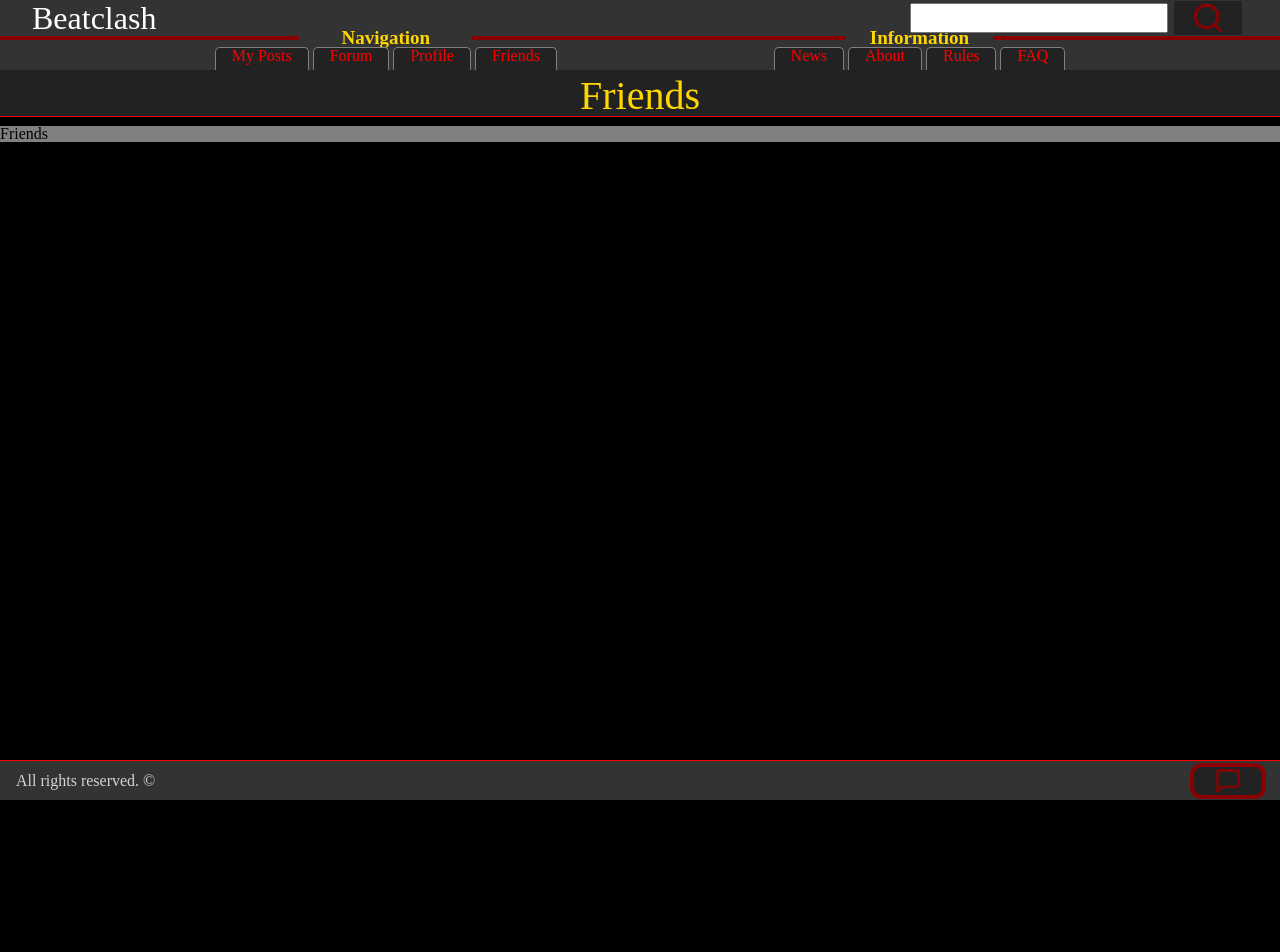
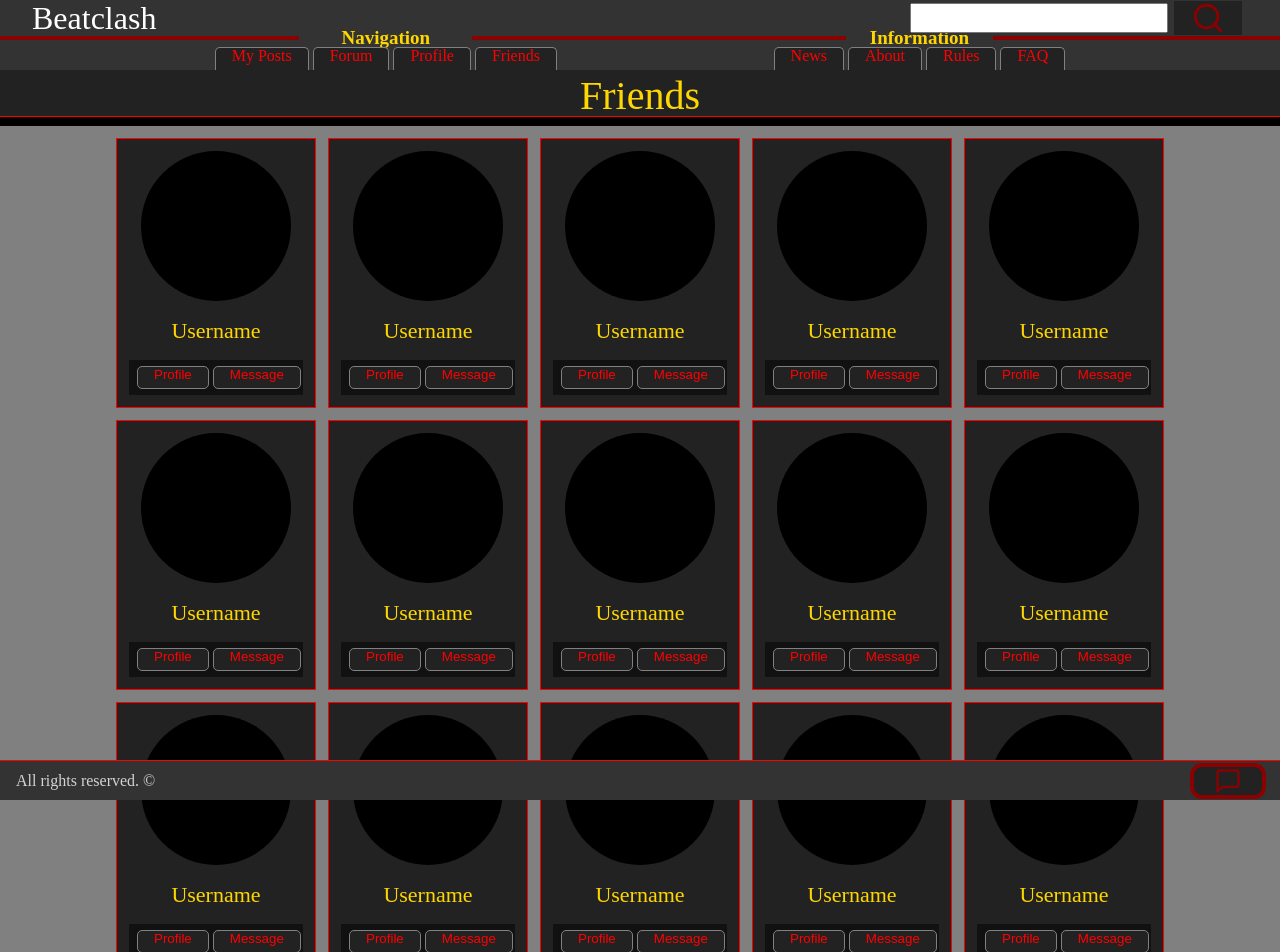
Before and after one commit to K413N/Beatclash, a React (Create React App) app in the folder client/: page /friends in a window 1280 px wide. Shown: the top 952 px of the page. Before the commit the page ends 800 px from the top, so only its background shows below. Built offline with nearby package versions, Linux system fonts and the light colour scheme.

Commit message:
friends list added

```diff
--- a/client/src/Components/Board.js
+++ b/client/src/Components/Board.js
@@ -59,7 +59,7 @@ display: flex;
 flex-direction: column;
 justify-content: center;
 align-items: center;
-background-color: #333;
+background-color: #111;
 height: 200px;
 width: 100%;
 padding: 6px;
--- a/client/src/Components/Friend.js
+++ b/client/src/Components/Friend.js
@@ -1,21 +1,75 @@
 import styled from "styled-components";
-import { Context } from "./Components/Context";
 import { useContext } from "react";
 
 const Friend = () => {
     return(
         <Wrapper>
-        <div>Friend</div>
+            <ProfileImage />
+        <FName>Username</FName>
+        <ButtonWrapper>
+            <TabButton>Profile</TabButton>
+            <TabButton>Message</TabButton>
+        </ButtonWrapper>
         </Wrapper>
     )
 }
 
 export default Friend;
 
+
+
+const TabButton = styled.button`
+margin: 0 2px 0 2px;
+padding: 0 16px 6px 16px;
+height: 100%;
+width: 100%;
+text-decoration: none;
+background-color: #222;
+color: red;
+border-radius: 5px;
+border-width: 1px;
+border-style: solid;
+border-color: gray;
+
+&&:hover {
+    background-color: #333;
+    color: gold;
+}
+`
+
+const ButtonWrapper = styled.div`
+display: flex;
+flex-direction: row;
+justify-content: space-evenly;
+background-color: #111;
+width: 100%;
+padding: 6px;
+`
+
+const FName = styled.div`
+color: gold;
+font-size: 22px;
+padding: 16px;
+`
+
+const ProfileImage = styled.div`
+width: 150px;
+height: 150px;
+border-radius: 50%;
+background-color: black;
+`
+
 const Wrapper = styled.div`
-margin-top: 126px;
-background-color: gray;
-position: relative;
-width: 100%;
-height: 100%;
+margin: 6px;
+display: flex;
+flex-direction: column;
+justify-content: space-between;
+align-items: center;
+width: 200px;
+height: 270px;
+background-color: #222;
+border-style: solid;
+border-width: 1px;
+border-color: red;
+padding: 12px;
 `
--- a/client/src/Forum.js
+++ b/client/src/Forum.js
@@ -9,13 +9,7 @@ const Forum = () => {
     return(
         <Wrapper chat={chat}>
             <InnerWrapper>
-                <Board />
-                <Board />
-                <Board />
-                <Board />
-                <Board />
-                <Board />
-                <Board />
+                <PHText>Create a list of drop down menues revealing board components here</PHText>
             </InnerWrapper>
             <BottomPad />
         </Wrapper>
@@ -23,6 +17,9 @@ const Forum = () => {
 }
 
 export default Forum;
+const PHText = styled.div`
+color:white;
+`
 
 const BottomPad = styled.div`
 width: 100%;
--- a/client/src/Friends.js
+++ b/client/src/Friends.js
@@ -1,23 +1,50 @@
 import styled from "styled-components";
 import { Context } from "./Components/Context";
 import { useContext } from "react";
+import Friend from "./Components/Friend";
 
 const Friends = () => {
     const {chat, setTitle} = useContext(Context);
     setTitle("Friends");
     return(
         <Wrapper chat={chat}>
-        <div>Friends</div>
+        <Friend />
+        <Friend />
+        <Friend />
+        <Friend />
+        <Friend />
+        <Friend />
+        <Friend />
+        <Friend />
+        <Friend />
+        <Friend />
+        <Friend />
+        <Friend />
+        <Friend />
+        <Friend />
+        <Friend />
+        <BottomPad />
         </Wrapper>
     )
 }
 
 export default Friends;
 
+const BottomPad = styled.div`
+width: 100%;
+height: 44px;
+`
+
 const Wrapper = styled.div`
+display: flex;
+flex-direction: row;
+justify-content: center;
+align-items: center;
+flex-wrap: wrap;
 margin-top: 126px;
 background-color: gray;
 position: relative;
 width: 100%;
 height: 100%;
+padding: 6px;
 `
```
